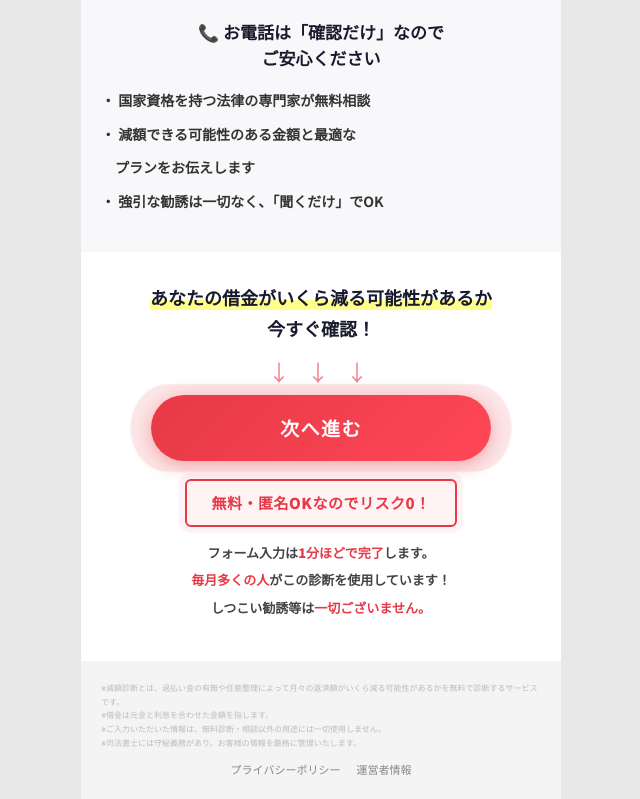
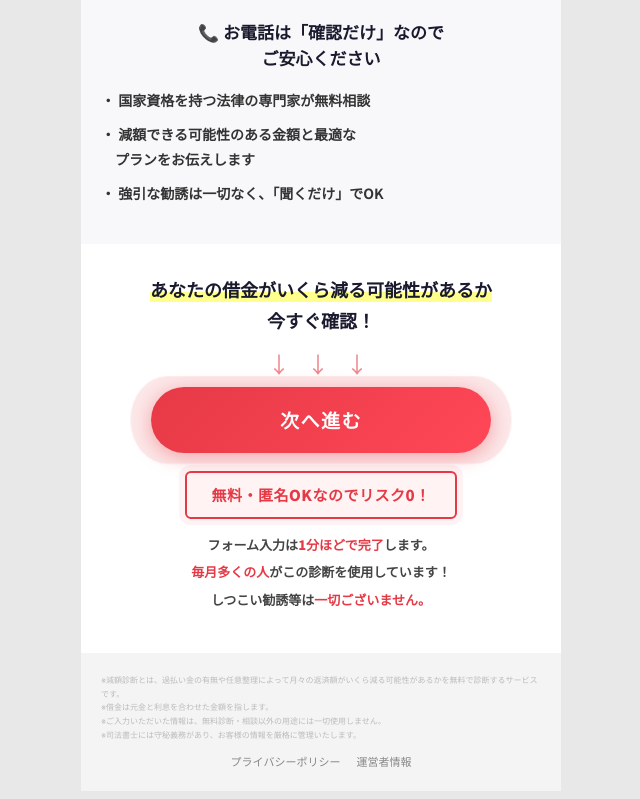
Before and after one commit to happily842-oss/debt-lp-v2, a plain HTML site: page index.html in a window 1280 px wide. Shown: the part 2651-3450 px from the top of the page, without its empty margins (319-959 px from the left). Drawn offline with Linux system fonts and the light colour scheme.

Commit message:
Fix: tighten continuation line with negative margin-top
Made-with: Cursor

```diff
--- a/index.html
+++ b/index.html
@@ -752,7 +752,7 @@
                 <div class="reassure-title">📞 お電話は「確認だけ」なので<br>ご安心ください</div>
                 <div class="reassure-text">
                     ・ 国家資格を持つ法律の専門家が無料相談<br>
-                    ・ 減額できる可能性のある金額と最適な<br><span style="line-height:1.2">　プランをお伝えします</span><br>
+                    ・ 減額できる可能性のある金額と最適な<br><span style="display:block;margin-top:-8px">　プランをお伝えします</span>
                     ・ 強引な勧誘は一切なく、「聞くだけ」でOK
                 </div>
             </div>
```
